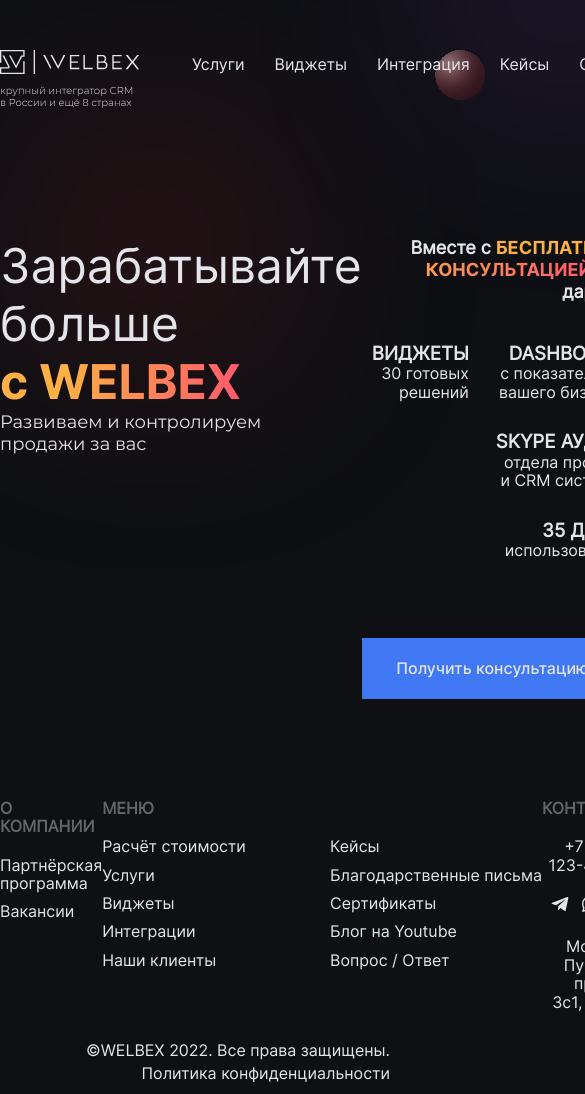
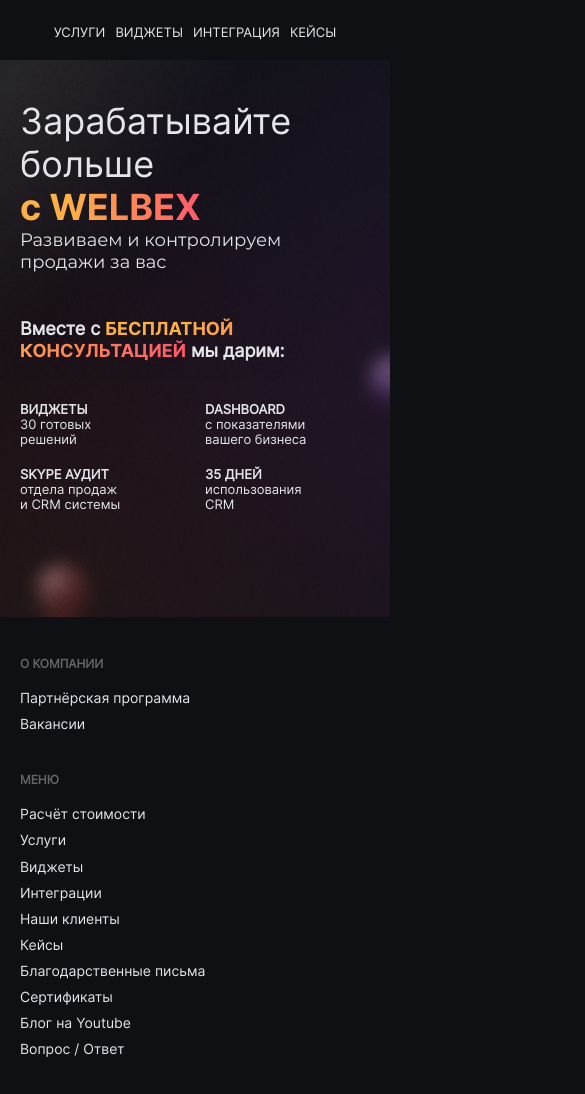
Before and after one commit to phi1goodinc/welbex, a plain HTML site: page index.html in a window 390 px wide. Shown: the top 1094 px of the page, 585 px wide, since content can reach past the window. Drawn offline with Linux system fonts and the light colour scheme.

Commit message:
Responsive version of page created.

```diff
--- a/css/_overall.css
+++ b/css/_overall.css
@@ -2,7 +2,7 @@ body {
     font-family: Inter-Regular, serif;
     height: 100%;
     color: #E4E5EA;
-    background: #0E1014 url("/images/bg.svg") left top /1000px 575px no-repeat;
+    background: #0E1014;
 }
 
 h1 {
@@ -26,7 +26,7 @@ a {
 }
 
 button {
-    font-family: Inter-Medium;
+    font-family: Inter-Medium, serif;
 }
 
 .flex {
@@ -38,3 +38,15 @@ button {
     -webkit-background-clip: text;
     -webkit-text-fill-color: transparent;
 }
+
+@media screen and (max-width: 1200px) {
+    .site-container {
+        margin: 0 20px;
+    }
+}
+
+@media screen and (min-width: 750px) {
+    body {
+        background: #0E1014 url("/images/bg.svg") left top /1000px 575px no-repeat;
+    }
+}
--- a/css/components/footer.css
+++ b/css/components/footer.css
@@ -12,7 +12,7 @@
   font-weight: 700;
   margin-bottom: 20px;
 }
-.footer_about > ul > li, .footer_menu > ul > li {
+.footer_about > ul > li, .footer_menu > ul > li, .footer_contacts > ul > li {
   margin-bottom: 10px;
   font-size: 16px;
 }
@@ -38,4 +38,43 @@
   margin-bottom: 5px;
 }
 
+@media screen and (max-width: 1200px) {
+  .footer_menu > ul {
+    columns: 1;
+  }
+}
+@media screen and (max-width: 750px) {
+  .footer_container {
+    grid-template-columns: repeat(auto-fit, minmax(200px, 1fr));
+  }
+  .footer_contacts {
+    text-align: start;
+  }
+  .footer_contacts-list {
+    align-items: start;
+  }
+  .footer_about, .footer_menu {
+    margin-bottom: 30px;
+  }
+}
+@media screen and (max-width: 600px) {
+  .footer {
+    margin-top: 40px;
+  }
+  .footer_about > h4, .footer_menu > h4, .footer_contacts > h4 {
+    font-size: 12px;
+  }
+  .footer_about > ul > li, .footer_menu > ul > li, .footer_contacts > ul > li {
+    margin-bottom: 10px;
+    font-size: 14px;
+  }
+  .footer_contacts-list {
+    gap: 0;
+  }
+  .footer_copyrights {
+    font-size: 12px;
+    text-align: start;
+  }
+}
+
 /*# sourceMappingURL=footer.css.map */
--- a/css/components/header.css
+++ b/css/components/header.css
@@ -18,4 +18,38 @@
   margin-top: 5px;
 }
 
+@media screen and (max-width: 1200px) {
+  .header {
+    justify-content: space-between;
+  }
+  .header_items-wrapper {
+    margin-right: 0;
+  }
+  .header_contacts {
+    display: none;
+  }
+}
+@media screen and (max-width: 750px) {
+  .header {
+    margin: 20px 0;
+    justify-content: center;
+  }
+  .header_logo {
+    display: none;
+  }
+}
+@media screen and (max-width: 600px) {
+  .header {
+    text-transform: uppercase;
+    font-size: 13px;
+  }
+  .header_items {
+    gap: 10px;
+    font-size: 13px;
+  }
+  .header_items > li:last-child {
+    display: none;
+  }
+}
+
 /*# sourceMappingURL=header.css.map */
--- a/css/components/main.css
+++ b/css/components/main.css
@@ -1,6 +1,8 @@
 .main {
+  margin-bottom: 100px;
+}
+.main_wrapper {
   justify-content: space-between;
-  margin-bottom: 100px;
 }
 .main_title-section {
   max-width: 362px;
@@ -54,4 +56,51 @@
   border: none;
 }
 
+@media screen and (max-width: 750px) {
+  .main {
+    background-image: url("../../images/mobile-bg.jpg");
+    background-size: cover;
+    background-repeat: no-repeat;
+  }
+  .main_wrapper {
+    flex-wrap: wrap;
+    justify-content: center;
+  }
+  .main_title-section {
+    margin-bottom: 45px;
+    margin-top: 40px;
+  }
+  .main_offer-section {
+    max-width: 362px;
+    text-align: start;
+    margin-bottom: 45px;
+  }
+  .main_offer-list {
+    justify-content: start;
+  }
+}
+@media screen and (max-width: 600px) {
+  .main {
+    margin-bottom: 0;
+  }
+  .main_title {
+    font-size: 36px;
+    line-height: 43px;
+  }
+  .main_offer-list {
+    display: grid;
+    grid-template-columns: 1fr 1fr;
+    gap: 20px;
+  }
+  .main_offer-list > li > h3 {
+    font-size: 13px;
+  }
+  .main_offer-list > li > p {
+    font-size: 13px;
+  }
+  .main_consultation-btn {
+    display: none;
+  }
+}
+
 /*# sourceMappingURL=main.css.map */
--- a/index.html
+++ b/index.html
@@ -14,11 +14,11 @@
     </div>
     <nav class="header_items-wrapper">
         <ul class="flex header_items">
-            <li class="header_item"><a class="header_link" href="#">Услуги</a></li>
-            <li class="header_item"><a class="header_link" href="#">Виджеты</a></li>
-            <li class="header_item"><a class="header_link" href="#">Интеграция</a></li>
-            <li class="header_item"><a class="header_link" href="#">Кейсы</a></li>
-            <li class="header_item"><a class="header_link" href="#">Сертификаты</a></li>
+            <li><a href="#">Услуги</a></li>
+            <li><a href="#">Виджеты</a></li>
+            <li><a href="#">Интеграция</a></li>
+            <li><a href="#">Кейсы</a></li>
+            <li><a href="#">Сертификаты</a></li>
         </ul>
     </nav>
     <ul class="header_contacts flex">
@@ -36,7 +36,8 @@
         </li>
     </ul>
 </header>
-<main class="main site-container flex">
+<main class="main">
+    <div class="main_wrapper site-container flex">
         <section class="main_title-section">
             <h1 class="main_title">Зарабатывайте больше <br> <span class="main_company-name gradient-text">с WELBEX</span>
             </h1>
@@ -65,29 +66,30 @@
             </ul>
             <button class="main_consultation-btn">Получить консультацию</button>
         </section>
+    </div>
 </main>
 <footer class="footer site-container">
     <div class="footer_container">
         <div class="footer_about">
             <h4>О компании</h4>
             <ul>
-                <li>Партнёрская программа</li>
-                <li>Вакансии</li>
+                <li><a href="#">Партнёрская программа</a></li>
+                <li><a href="#">Вакансии</a></li>
             </ul>
         </div>
         <div class="footer_menu">
             <h4>Меню</h4>
             <ul>
-                <li>Расчёт стоимости</li>
-                <li>Услуги</li>
-                <li>Виджеты</li>
-                <li>Интеграции</li>
-                <li>Наши клиенты</li>
-                <li>Кейсы</li>
-                <li>Благодарственные&nbsp;письма</li>
-                <li>Сертификаты</li>
-                <li>Блог на Youtube</li>
-                <li>Вопрос / Ответ</li>
+                <li><a href="#">Расчёт стоимости</a></li>
+                <li><a href="#">Услуги</a></li>
+                <li><a href="#">Виджеты</a></li>
+                <li><a href="#">Интеграции</a></li>
+                <li><a href="#">Наши клиенты</a></li>
+                <li><a href="#">Кейсы</a></li>
+                <li><a href="#">Благодарственные&nbsp;письма</a></li>
+                <li><a href="#">Сертификаты</a></li>
+                <li><a href="#">Блог на Youtube</a></li>
+                <li><a href="#">Вопрос / Ответ</a></li>
             </ul>
         </div>
         <div class="footer_contacts">
```
Also changed, not shown: images/mobile-bg.jpg (added). Lines whose indentation alone changed are shown as unchanged.
